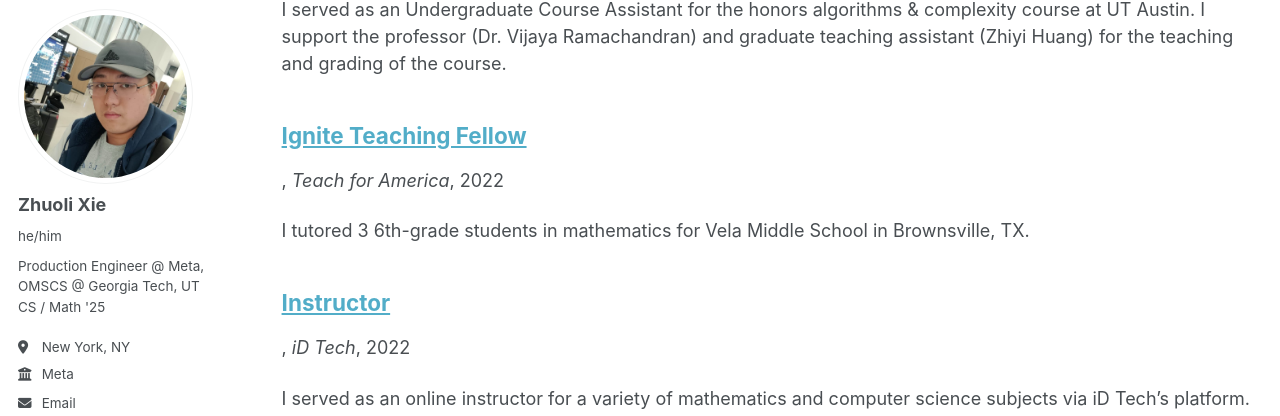
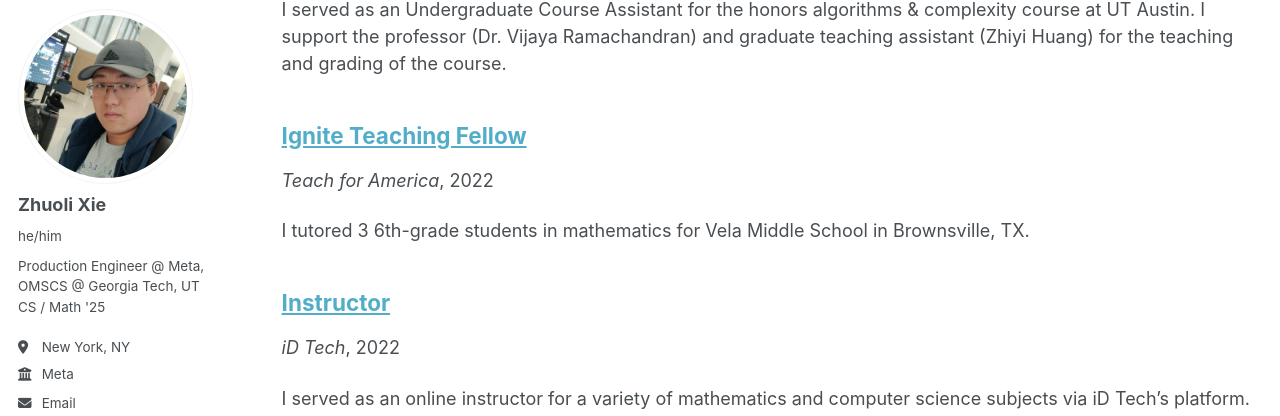
Before and after one commit to zhuolix/zhuolix.github.io, a Jekyll site: the page built from _pages/teaching.html, in a window 1280 px wide and 900 px high, scrolled down 457 px. Shown: the part 90-506 px from the top of the window. Built offline with Jekyll 4.4.1, drawn with Linux system fonts in a browser that asks for light colours; some web fonts are replaced; a script bundle is joined from its source files by our own code; library files that are not in the unit come from our copies.

Commit message:
remove redundant comma from teaching

```diff
--- a/_includes/archive-single.html
+++ b/_includes/archive-single.html
@@ -39,7 +39,7 @@
     {% endif %}
 
         {% if post.collection == 'teaching' %}
-          <p> {{ post.type }}, <i>{{ post.venue }}</i>, {{ post.date | default: "1900-01-01" | date: "%Y" }} </p>
+          <p> {% if post.type %}{{ post.type }}, {% endif %}<i>{{ post.venue }}</i>, {{ post.date | default: "1900-01-01" | date: "%Y" }} </p>
         {% elsif post.collection == 'publications' %}
           <p>Published in <i>{{ post.venue }}</i>, {{ post.date | default: "1900-01-01" | date: "%Y" }} </p>
         {% elsif post.date %}
```
